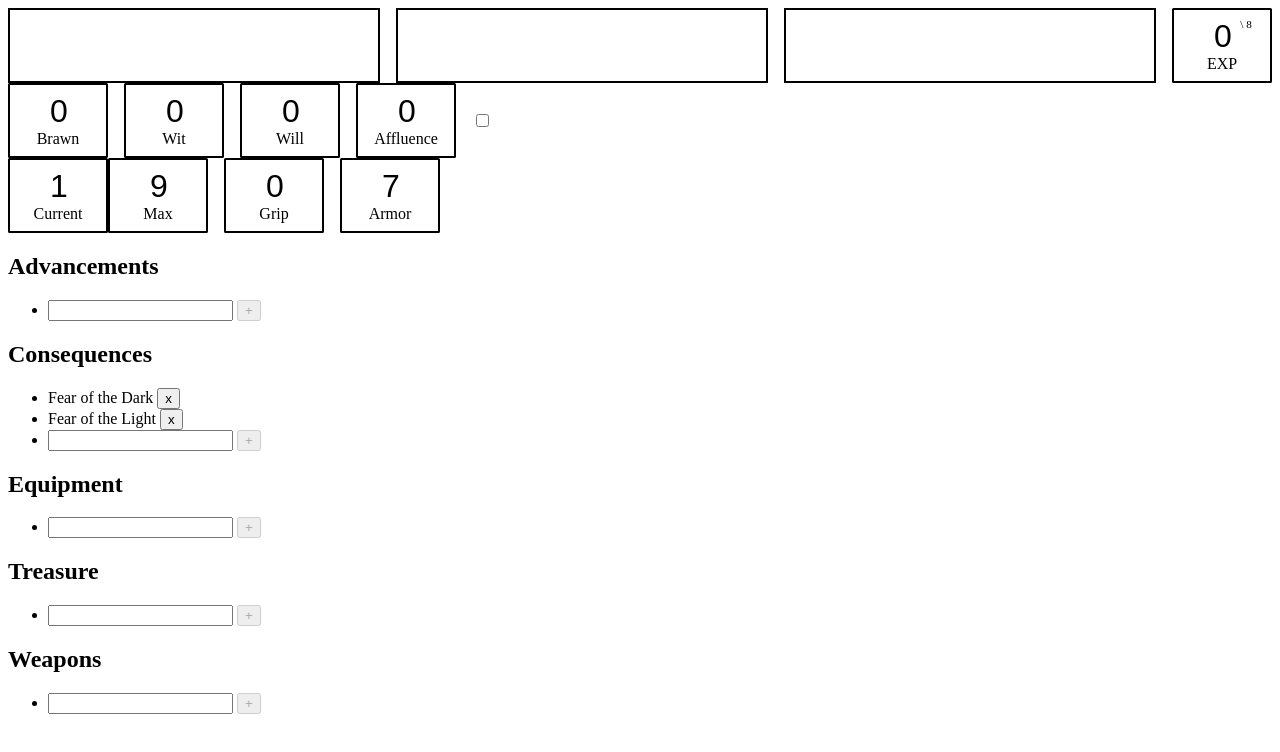
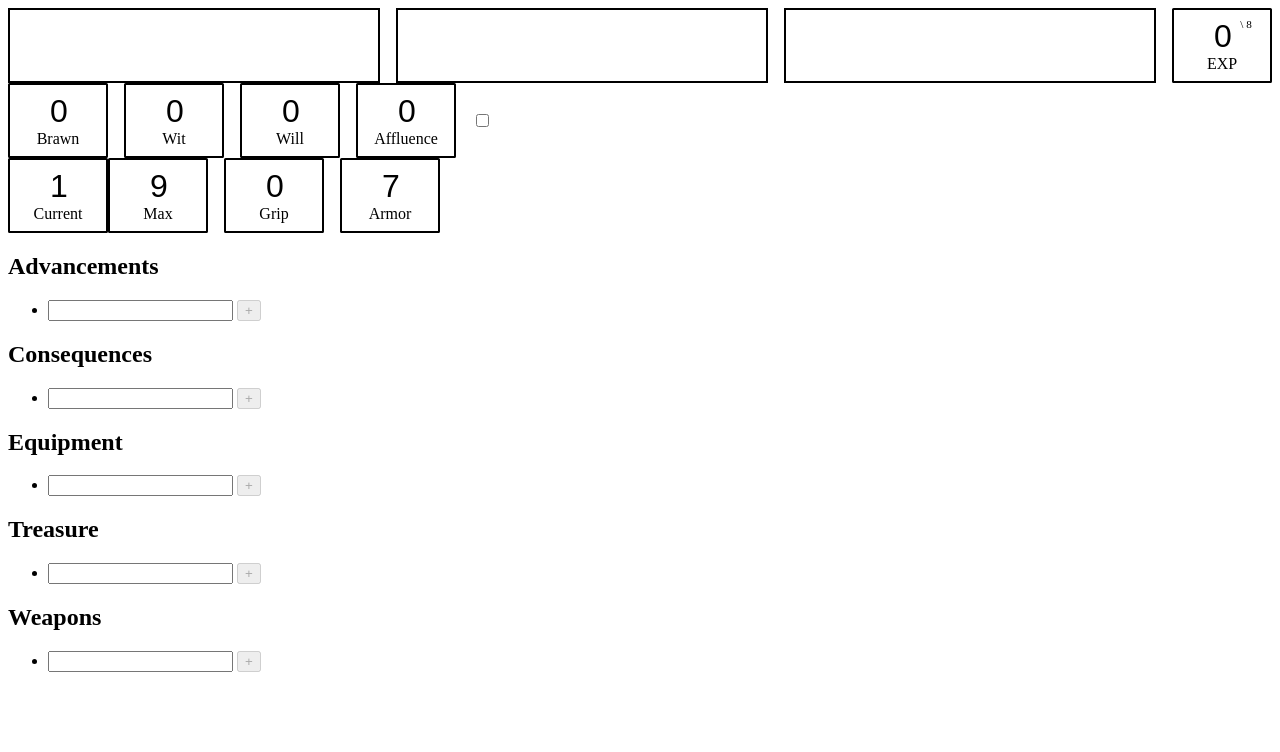
Before and after one commit to ricardolino/blb-sheet, a SvelteKit app: page / in a window 1280 px wide. Shown: the top 752 px of the page. Built offline with nearby package versions, Linux system fonts and the light colour scheme.

Commit message:
remove unecessary value

```diff
--- a/src/routes/+page.svelte
+++ b/src/routes/+page.svelte
@@ -1,4 +1,6 @@
 <script lang="ts">
+	import type { Item } from '../lib/types';
+
 	import Attribute from '../lib/Attribute.svelte';
 	import ItemList from '../lib/ItemList.svelte';
 
@@ -19,16 +21,7 @@
 	let armor = 7;
 	let inFight = false;
 
-	let consequences = [
-		{
-			id: 0,
-			name: 'Fear of the Dark'
-		},
-		{
-			id: 1,
-			name: 'Fear of the Light'
-		}
-	];
+	let consequences:Item[] = [];
 </script>
 
 <div class="info" class:hidden={inFight}>
```
